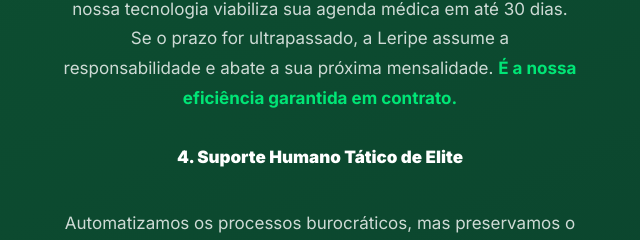
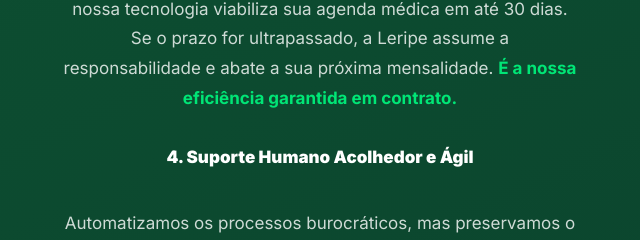
Before and after one commit to eduardooliveira06/clubeleripe-site, a plain HTML site: page index.html in a window 1280 px wide. Shown: the part 2216-2456 px from the top of the page, 31-671 px from the left. Drawn offline with Linux system fonts and the light colour scheme; no server answers.

Commit message:
fix: ajusta titulo do topico 4

```diff
--- a/index.html
+++ b/index.html
@@ -951,7 +951,7 @@
           <br>
           No mercado comum, se a agenda do médico está lotada, você é obrigado a aguardar meses. Na Leripe, desenvolvemos a <strong>Lista de Espera Inteligente:</strong> um algoritmo que rastreia cancelamentos em milissegundos e notifica você imediatamente sobre a nova vaga. E firmamos nosso compromisso com a garantia Nunca 30: ao entrar na lista, nossa tecnologia viabiliza sua agenda médica em até 30 dias. Se o prazo for ultrapassado, a Leripe assume a responsabilidade e abate a sua próxima mensalidade. <strong>É a nossa eficiência garantida em contrato.</strong>
           <br><br>
-          <strong class="topic-title">4. Suporte Humano Tático de Elite</strong>
+          <strong class="topic-title">4. Suporte Humano Acolhedor e Ágil</strong>
           <br>
           Automatizamos os processos burocráticos, mas preservamos o acolhimento. Sua jornada de agendamento é expressa, online e autônoma. Porém, caso surja qualquer imprevisto ou dúvida, nossa equipe de suporte está de prontidão em horário comercial. Sem robôs de atendimento em looping, sem respostas engessadas: <strong>apenas resolução ágil e humana.</strong>
         </p>
```
